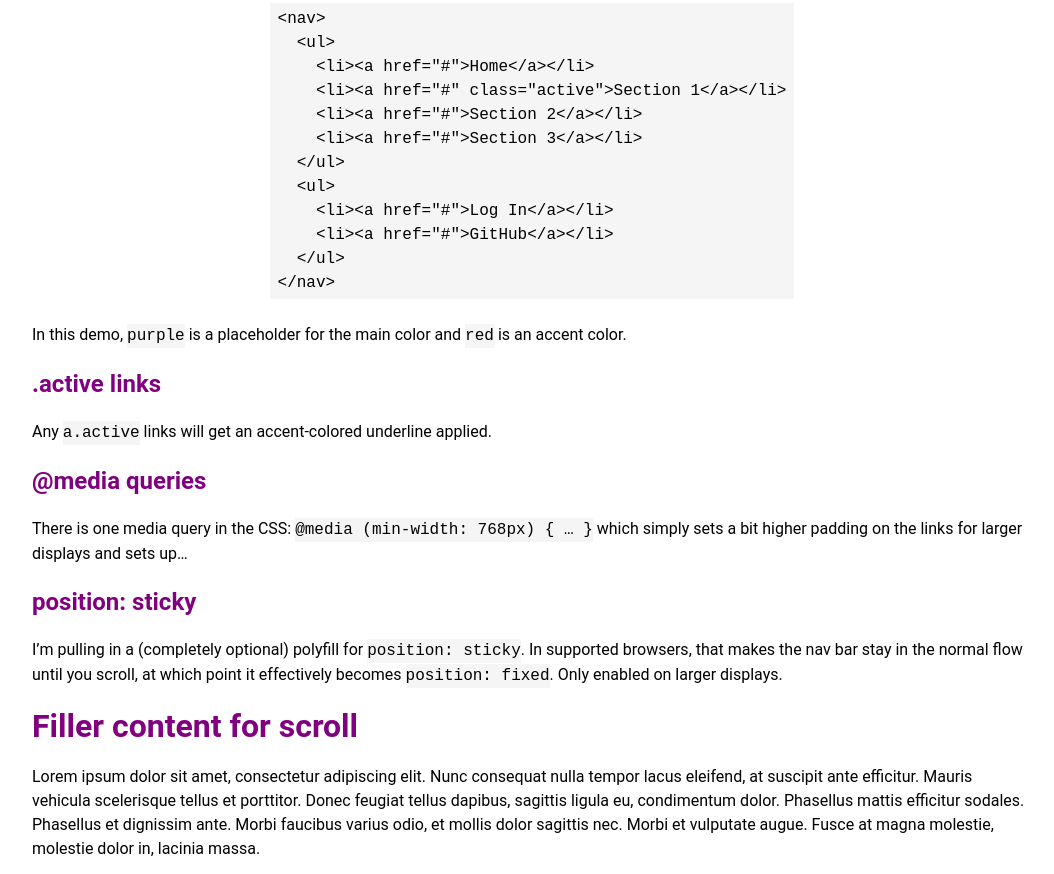
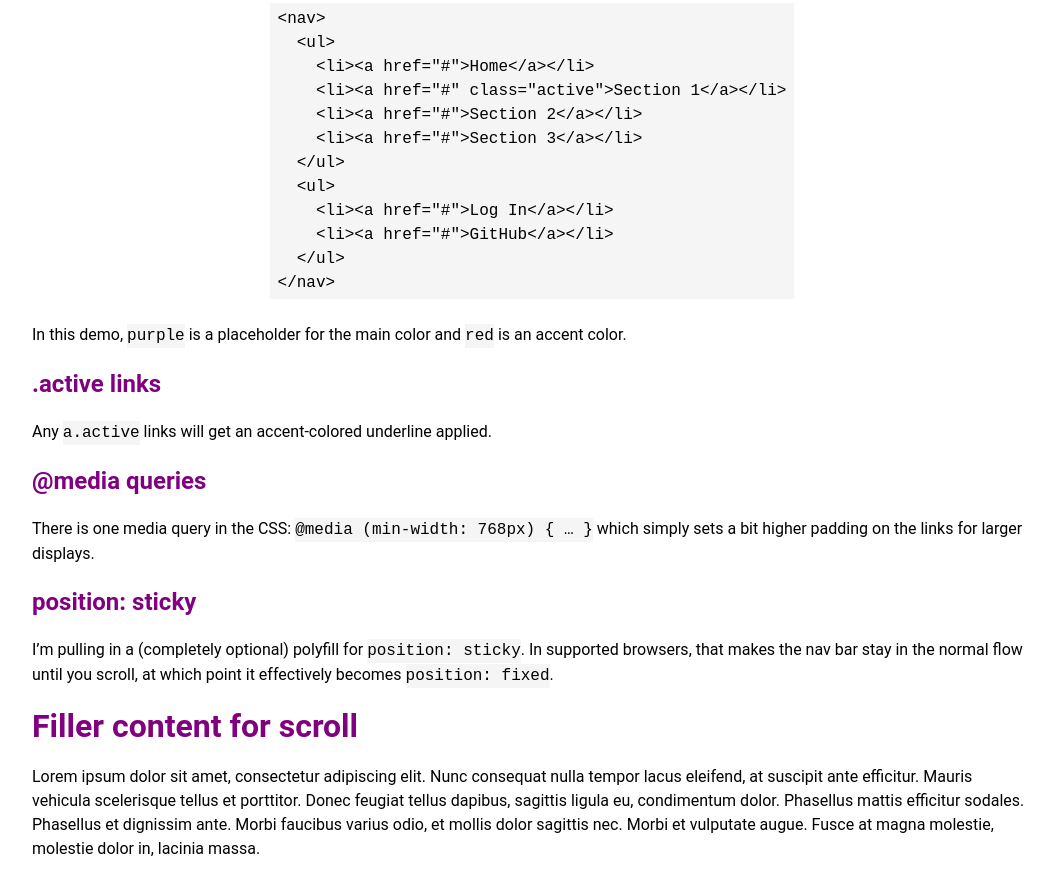
Before and after one commit to cassidyjames/nav, a plain HTML site: page index.html in a window 1280 px wide. Shown: the part 322-1196 px from the top of the page, without its empty margins (108-1162 px from the left). Drawn offline with nearby package versions, Linux system fonts and the light colour scheme.

Commit message:
Update index.html

```diff
--- a/index.html
+++ b/index.html
@@ -48,10 +48,10 @@
       <p>Any <code>a.active</code> links will get an accent-colored underline applied.</p>
 
       <h3>@media queries</h3>
-      <p>There is one media query in the CSS: <code>@media (min-width: 768px) { &hellip; }</code> which simply sets a bit higher padding on the links for larger displays and sets up&hellip;</p>
+      <p>There is one media query in the CSS: <code>@media (min-width: 768px) { &hellip; }</code> which simply sets a bit higher padding on the links for larger displays.</p>
 
       <h3>position: sticky</h3>
-      <p>I&rsquo;m pulling in a (completely optional) polyfill for <code>position: sticky</code>. In supported browsers, that makes the nav bar stay in the normal flow until you scroll, at which point it effectively becomes <code>position: fixed</code>. Only enabled on larger displays.</p>
+      <p>I&rsquo;m pulling in a (completely optional) polyfill for <code>position: sticky</code>. In supported browsers, that makes the nav bar stay in the normal flow until you scroll, at which point it effectively becomes <code>position: fixed</code>.</p>
 
       <h1>Filler content for scroll</h1>
       <p>Lorem ipsum dolor sit amet, consectetur adipiscing elit. Nunc consequat nulla tempor lacus eleifend, at suscipit ante efficitur. Mauris vehicula scelerisque tellus et porttitor. Donec feugiat tellus dapibus, sagittis ligula eu, condimentum dolor. Phasellus mattis efficitur sodales. Phasellus et dignissim ante. Morbi faucibus varius odio, et mollis dolor sagittis nec. Morbi et vulputate augue. Fusce at magna molestie, molestie dolor in, lacinia massa.</p>
```
